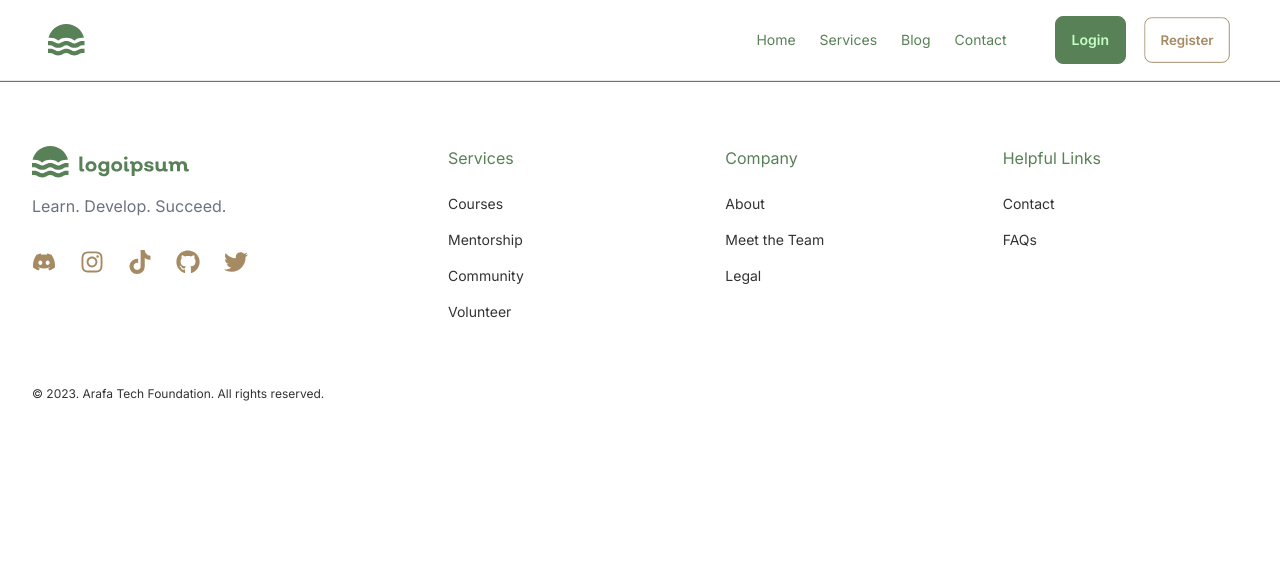
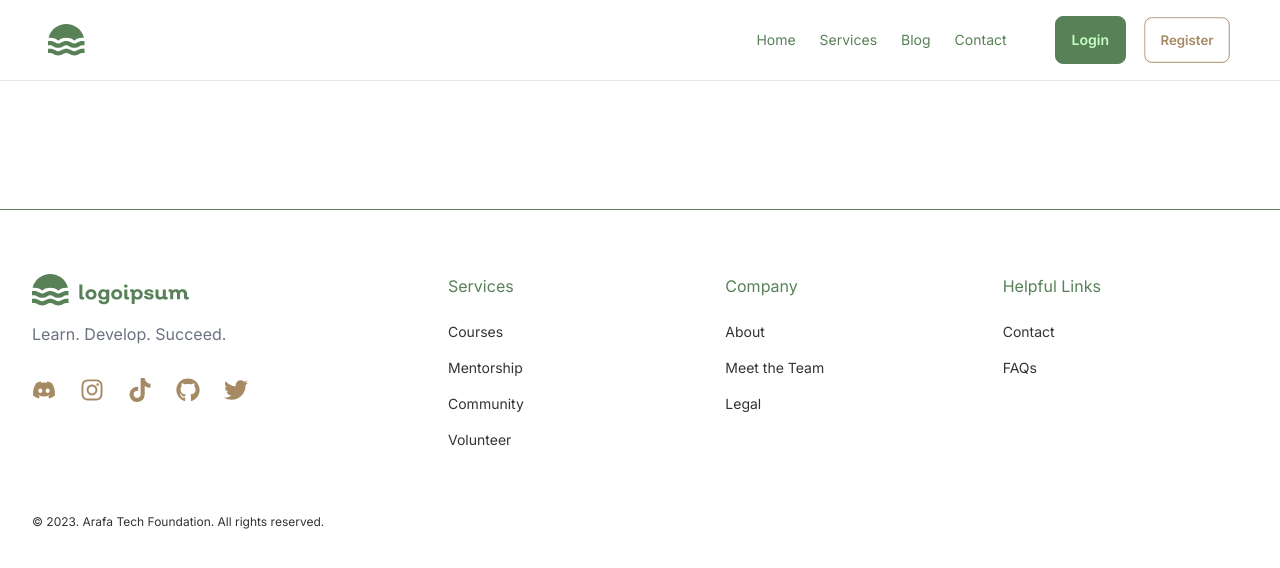
Before and after one commit to Arafa-Tech-Foundation/Website-Frontend, a Next.js app: page /legal in a window 1280 px wide. Shown: the top 568 px of the page. Built offline with nearby package versions, Linux system fonts and the light colour scheme.

Commit message:
Update legal.tsx

```diff
--- a/src/pages/legal.tsx
+++ b/src/pages/legal.tsx
@@ -1,10 +1,14 @@
 import HomeLayout from "@components/layout";
+import Section from "@components/section";
 import { NextSeo } from "next-seo";
 
 export default function Legal() {
 	return (
-		<HomeLayout>
+		<>
 			<NextSeo title="Legal" />
-		</HomeLayout>
+			<HomeLayout>
+				<Section />
+			</HomeLayout>
+		</>
 	);
 }
```
